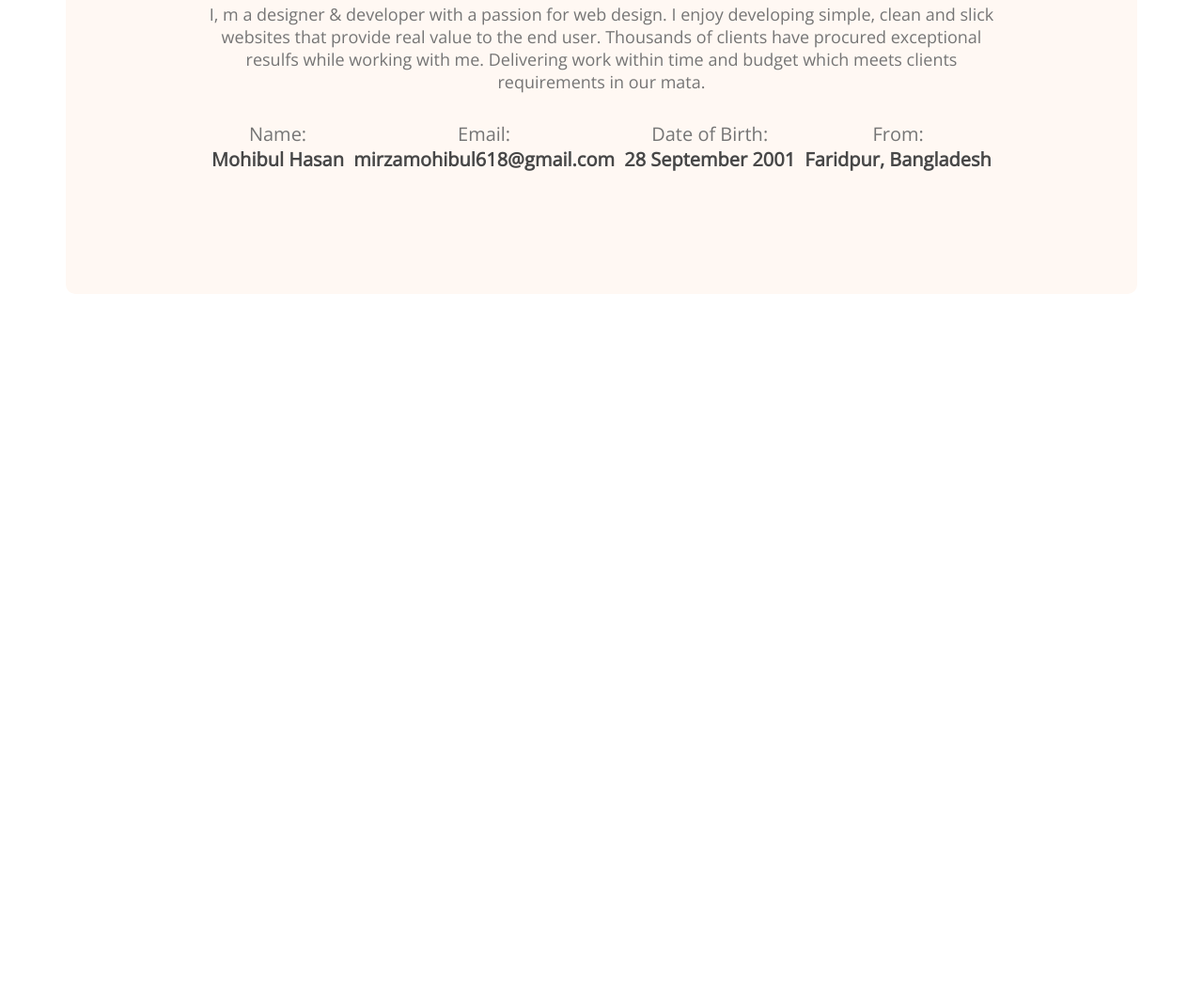
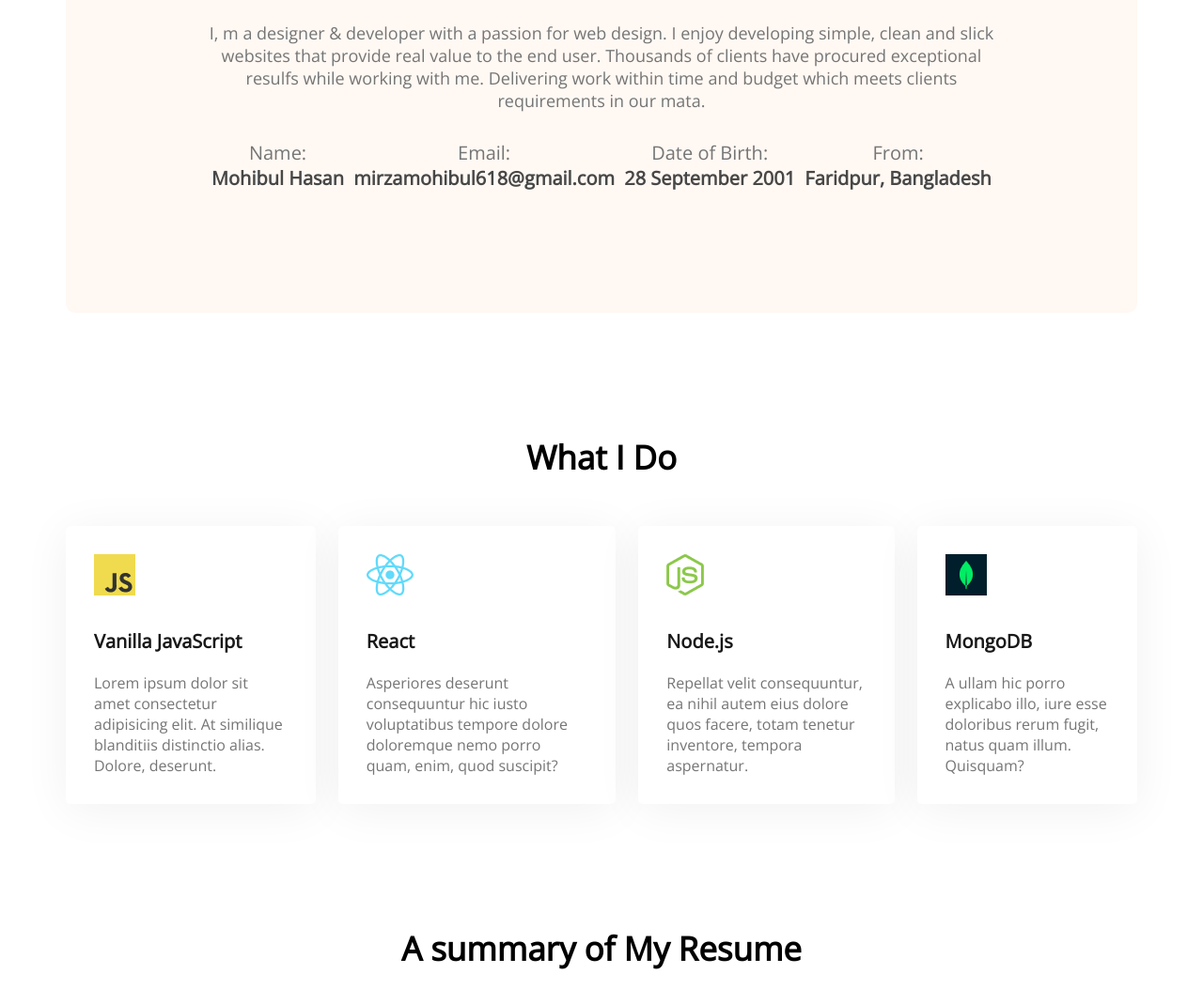
Before and after one commit to mirza-mohibul-hasan/developer-protfolio, a plain HTML site: page index.html in a window 1280 px wide. Shown: the part 1174-2244 px from the top of the page at 94% size. Before the commit the page ends 1487 px from the top, so only its background shows below. Drawn offline with nearby package versions, Linux system fonts and the light colour scheme.

Commit message:
added skills

```diff
--- a/index.html
+++ b/index.html
@@ -57,6 +57,38 @@
                 </div>
             </div>
         </section>
+        <section class="what-i-do">
+            <h3 class="section-title">What I Do</h3>
+            <div class="skills-container">
+                <div class="skill">
+                    <img src="images/icons/js.png" alt="">
+                    <p class="skill-title">Vanilla JavaScript</p>
+                    <p class="skill-description">Lorem ipsum dolor sit amet consectetur adipisicing elit. At similique blanditiis distinctio alias. Dolore, deserunt.</p>
+                </div>
+                <div class="skill">
+                    <img src="/images/icons/react.png" alt="">
+                    <p class="skill-title">React</p>
+                    <p class="skill-description">Asperiores deserunt consequuntur hic iusto voluptatibus tempore dolore doloremque nemo porro quam, enim, quod suscipit?</p>
+                </div>
+                <div class="skill">
+                    <img src="/images/icons/nodejs.png" alt="">
+                    <p class="skill-title">Node.js</p>
+                    <p class="skill-description">Repellat velit consequuntur, ea nihil autem eius dolore quos facere, totam tenetur inventore, tempora aspernatur.</p>
+                </div>
+                <div class="skill">
+                    <img src="/images/icons/mongo.png" alt="">
+                    <p class="skill-title">MongoDB</p>
+                    <p class="skill-description">A ullam hic porro explicabo illo, iure esse doloribus rerum fugit, natus quam illum. Quisquam?</p>
+                </div>
+            </div>
+        </section>
+        <section class="resume">
+            <h3 class="section-title">A summary of My Resume</h3>
+            <div class="resume-content">
+                <div class="my-education"></div>
+                <div class="my-exprience"></div>
+            </div>
+        </section>
     </main>
     <footer>
 
--- a/styles/protfolio.css
+++ b/styles/protfolio.css
@@ -2,7 +2,9 @@
     margin: 0;
     font-family: 'Open Sans', sans-serif;
 }
-
+section{
+    margin-top: 130px;
+}
 /* header and navigation */
 .nav-title {
     font-weight: 800;
@@ -89,7 +91,7 @@
 /* about section styles */
 .about {
     text-align: center;
-    margin-top: 130px;
+    /* margin-top: 130px; sob section a margin top same tai ekta section tag a niley enough */
     background: #FFF8F3;
     border-radius: 10px;
     padding: 130px 150px;
@@ -97,9 +99,10 @@
 }
 
 .section-title {
+    text-align: center;
     font-weight: 700;
     font-size: 35px;
-    margin-bottom: 30px
+    margin-bottom: 50px
 }
 
 .section-description {
@@ -107,17 +110,55 @@
     color: #757575;
     margin-bottom: 30px;
 }
-.about-info-container{
+
+.about-info-container {
     display: flex;
     justify-content: space-around;
 }
-.about-info{
+
+.about-info {
     font-size: 20px;
 }
-.info-title{
+
+.info-title {
     color: #757575;
 }
-.info-description{
+
+.info-description {
     color: #474747;
     font-weight: 700;
 }
+
+/* What I Do Section */
+/* .what-i-do {
+    margin-top: 130px; margin top section tag a disisi
+} */
+
+/* .section-title{
+
+} */
+.skills-container {
+    display: flex;
+    gap: 24px;
+    /* gap diye duita item er moddhey difference bujhay */
+}
+
+.skill {
+    background: #FFFFFF;
+    box-shadow: 0px 6px 50px rgba(0, 0, 0, 0.06);
+    border-radius: 5px;
+    padding: 30px;
+}
+
+.skill-title {
+    font-weight: 700;
+    font-size: 20px;
+    color: #181818;
+    margin-top: 30px;
+    margin-bottom: 20px;
+}
+
+.skill-description {
+    font-size: 16px;
+    color: #757575;
+}
```
